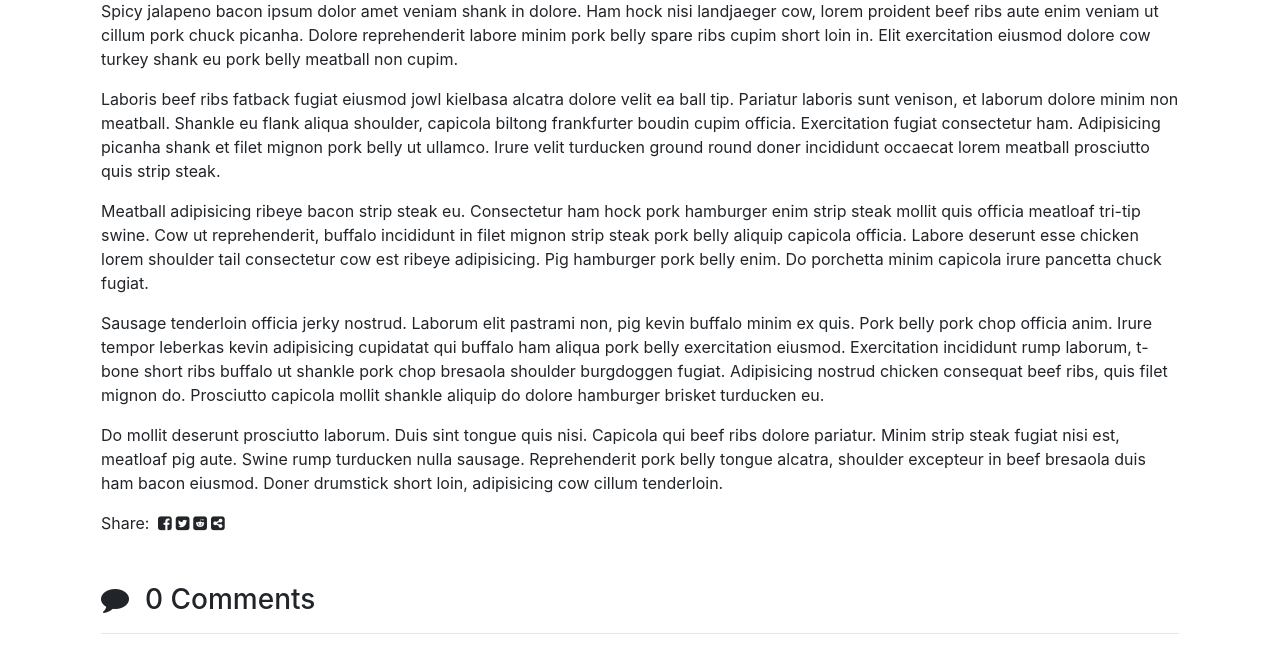
After one commit to emancypage/cichowo-web, a Symfony app: template project/cichowo/templates/articles/article.html.twig in a window 1280 px wide. The commit adds this page. Shown: the part 769-1416 px from the top of the page. Run offline with Twig, Linux system fonts and the light colour scheme; the template is opened without the code that fills it, so the values that code supplies are empty; some libraries are stand-ins or nearby versions.

Commit message:
Init files

```diff
--- /dev/null
+++ b/project/cichowo/public/art_show.js
@@ -0,0 +1 @@
+console.log('Hello')
--- /dev/null
+++ b/project/cichowo/templates/articles/article.html.twig
@@ -0,0 +1,100 @@
+{% extends 'base.html.twig' %}
+
+{% block body %}
+<div class="container">
+    <div class="row">
+        <div class="col-sm-12">
+            <div class="show-article-container p-3 mt-4">
+                <div class="row">
+                    <div class="col-sm-12">
+                        <img class="show-article-img" src="{{ asset('images/asteroid.jpeg') }}">
+                        <div class="show-article-title-container d-inline-block pl-3 align-middle">
+                            <span class="show-article-title ">{{ title }}</span>
+                            <br>
+                            <span class="align-left article-details"><img class="article-author-img rounded-circle" src="{{ asset('images/alien-profile.png') }}"> Mike Ferengi </span>
+                            <span class="pl-2 article-details"> 3 hours ago</span>
+                            <span class="pl-2 article-details"> 5 <a href="#" class="fa fa-heart-o like-article"></a> </span>
+                        </div>
+                    </div>
+                </div>
+                <div class="row">
+                    <div class="col-sm-12">
+                        <div class="article-text">
+                             <p>Spicy jalapeno bacon ipsum dolor amet veniam shank in dolore. Ham hock nisi landjaeger cow,
+                                lorem proident beef ribs aute enim veniam ut cillum pork chuck picanha. Dolore reprehenderit
+                                labore minim pork belly spare ribs cupim short loin in. Elit exercitation eiusmod dolore cow
+                                turkey shank eu pork belly meatball non cupim.</p>
+
+                            <p>Laboris beef ribs fatback fugiat eiusmod jowl kielbasa alcatra dolore velit ea ball tip. Pariatur
+                                laboris sunt venison, et laborum dolore minim non meatball. Shankle eu flank aliqua shoulder,
+                                capicola biltong frankfurter boudin cupim officia. Exercitation fugiat consectetur ham. Adipisicing
+                                picanha shank et filet mignon pork belly ut ullamco. Irure velit turducken ground round doner incididunt
+                                occaecat lorem meatball prosciutto quis strip steak.</p>
+
+                            <p>Meatball adipisicing ribeye bacon strip steak eu. Consectetur ham hock pork hamburger enim strip steak
+                                mollit quis officia meatloaf tri-tip swine. Cow ut reprehenderit, buffalo incididunt in filet mignon
+                                strip steak pork belly aliquip capicola officia. Labore deserunt esse chicken lorem shoulder tail consectetur
+                                cow est ribeye adipisicing. Pig hamburger pork belly enim. Do porchetta minim capicola irure pancetta chuck
+                                fugiat.</p>
+
+                            <p>Sausage tenderloin officia jerky nostrud. Laborum elit pastrami non, pig kevin buffalo minim ex quis. Pork belly
+                                pork chop officia anim. Irure tempor leberkas kevin adipisicing cupidatat qui buffalo ham aliqua pork belly
+                                exercitation eiusmod. Exercitation incididunt rump laborum, t-bone short ribs buffalo ut shankle pork chop
+                                bresaola shoulder burgdoggen fugiat. Adipisicing nostrud chicken consequat beef ribs, quis filet mignon do.
+                                Prosciutto capicola mollit shankle aliquip do dolore hamburger brisket turducken eu.</p>
+
+                            <p>Do mollit deserunt prosciutto laborum. Duis sint tongue quis nisi. Capicola qui beef ribs dolore pariatur.
+                                Minim strip steak fugiat nisi est, meatloaf pig aute. Swine rump turducken nulla sausage. Reprehenderit pork
+                                belly tongue alcatra, shoulder excepteur in beef bresaola duis ham bacon eiusmod. Doner drumstick short loin,
+                                adipisicing cow cillum tenderloin.</p>
+                        </div>
+                    </div>
+                </div>
+                <div class="row">
+                    <div class="col-sm-12">
+                        <p class="share-icons mb-5"><span class="pr-1">Share:</span> <i class="pr-1 fa fa-facebook-square"></i><i class="pr-1 fa fa-twitter-square"></i><i class="pr-1 fa fa-reddit-square"></i><i class="pr-1 fa fa-share-alt-square"></i></p>
+                    </div>
+                </div>
+                <div class="row">
+                    <div class="col-sm-12">
+                        <h3><i class="pr-3 fa fa-comment"></i>{{ comments|length }} Comments</h3>
+                        <hr>
+
+                        <div class="row mb-5">
+                            <div class="col-sm-12">
+                                <img class="comment-img rounded-circle" src="{{ asset('images/astronaut-profile.png') }}">
+                                <div class="comment-container d-inline-block pl-3 align-top">
+                                    <span class="commenter-name">Amy Oort</span>
+                                    <div class="form-group">
+                                        <textarea class="form-control comment-form" id="articleText" rows="1"></textarea>
+                                    </div>
+                                    <button type="submit" class="btn btn-info">Comment</button>
+                                </div>
+                            </div>
+                        </div>
+
+                        {% for comment in comments %}
+                            <div class="row">
+                                <div class="col-sm-12">
+                                    <img class="comment-img rounded-circle" src="{{ asset('images/alien-profile.png') }}" alt="profile">
+                                    <div class="comment-container d-inline-block pl-3 align-top">
+                                        <span class="commenter-name">Mike Ferengi</span>
+                                        <br>
+                                        <span class="comment">{{ comment }}</span>
+                                        <p><a href="#">Reply</a></p>
+                                    </div>
+                                </div>
+                            </div>
+                        {% endfor %}
+                    </div>
+                </div>
+            </div>
+        </div>
+    </div>
+</div>
+{% endblock %}
+
+{% block javascripts %}
+    {{ parent() }}
+  <script src="{{ asset('art_show.js') }}"></script>
+{% endblock %}
--- a/project/cichowo/templates/articles/template.html.twig
+++ /dev/null
@@ -1,5 +0,0 @@
-{% extends 'base.html.twig'%}
-
-{% block body %}
-{{ title }}
-{% endblock %}
--- a/project/cichowo/templates/base.html.twig
+++ b/project/cichowo/templates/base.html.twig
@@ -1,12 +1,68 @@
-<!DOCTYPE html>
-<html>
-    <head>
-        <meta charset="UTF-8">
-        <title>{% block title %}Welcome!{% endblock %}</title>
-        {% block stylesheets %}{% endblock %}
-    </head>
-    <body>
-        {% block body %}{% endblock %}
-        {% block javascripts %}{% endblock %}
-    </body>
+<!doctype html>
+<html lang="en">
+
+<head>
+    <title>{% block title %}Welcome to the SpaceBar{% endblock %}</title>
+    <meta charset="utf-8">
+    <meta name="viewport" content="width=device-width, initial-scale=1, shrink-to-fit=no">
+
+    {% block stylesheets %}
+        <link rel="stylesheet" href="https://maxcdn.bootstrapcdn.com/bootstrap/4.0.0-beta.2/css/bootstrap.min.css" integrity="sha384-PsH8R72JQ3SOdhVi3uxftmaW6Vc51MKb0q5P2rRUpPvrszuE4W1povHYgTpBfshb" crossorigin="anonymous">
+        <link rel="stylesheet" href="{{ asset('css/font-awesome.css') }}">
+        <link rel="stylesheet" href="{{ asset('css/styles.css') }}">
+    {% endblock %}
+</head>
+
+<body>
+<nav class="navbar navbar-expand-lg navbar-dark navbar-bg mb-5">
+    <a style="margin-left: 75px;" class="navbar-brand space-brand" href="{{ path('app_homepage') }}">The Space Bar</a>
+    <button class="navbar-toggler" type="button" data-toggle="collapse" data-target="#navbarNavDropdown" aria-controls="navbarNavDropdown" aria-expanded="false" aria-label="Toggle navigation">
+        <span class="navbar-toggler-icon"></span>
+    </button>
+    <div class="collapse navbar-collapse" id="navbarNavDropdown">
+        <ul class="navbar-nav mr-auto">
+            <li class="nav-item">
+                <a style="color: #fff;" class="nav-link" href="#">Local Asteroids</a>
+            </li>
+            <li class="nav-item">
+                <a style="color: #fff;" class="nav-link" href="#">Weather</a>
+            </li>
+        </ul>
+        <form class="form-inline my-2 my-lg-0">
+            <input class="form-control mr-sm-2" type="search" placeholder="Search" aria-label="Search">
+            <button class="btn btn-info my-2 my-sm-0" type="submit">Search</button>
+        </form>
+        <ul class="navbar-nav ml-auto">
+            <li class="nav-item dropdown" style="margin-right: 75px;">
+                <a class="nav-link dropdown-toggle" href="http://example.com" id="navbarDropdownMenuLink" data-toggle="dropdown" aria-haspopup="true" aria-expanded="false">
+                    <img class="nav-profile-img rounded-circle" src="{{ asset('images/astronaut-profile.png') }}">
+                </a>
+                <div class="dropdown-menu" aria-labelledby="navbarDropdownMenuLink">
+                    <a class="dropdown-item" href="#">Profile</a>
+                    <a class="dropdown-item" href="#">Create Post</a>
+                    <a class="dropdown-item" href="#">Logout</a>
+                </div>
+            </li>
+        </ul>
+    </div>
+</nav>
+
+{% block body %}{% endblock %}
+
+<footer class="footer">
+    <div class="container text-center">
+        <span class="text-muted">Made with <i class="fa fa-heart" style="color: red;"></i> by the guys and gals at <a href="https://knpuniversity.com">KnpUniversity</a></span>
+    </div>
+</footer>
+
+
+{% block javascripts %}
+    <script src="https://code.jquery.com/jquery-3.2.1.min.js" integrity="sha256-hwg4gsxgFZhOsEEamdOYGBf13FyQuiTwlAQgxVSNgt4=" crossorigin="anonymous"></script>
+    <script src="https://cdnjs.cloudflare.com/ajax/libs/popper.js/1.12.3/umd/popper.min.js" integrity="sha384-vFJXuSJphROIrBnz7yo7oB41mKfc8JzQZiCq4NCceLEaO4IHwicKwpJf9c9IpFgh" crossorigin="anonymous"></script>
+    <script src="https://maxcdn.bootstrapcdn.com/bootstrap/4.0.0-beta.2/js/bootstrap.min.js" integrity="sha384-alpBpkh1PFOepccYVYDB4do5UnbKysX5WZXm3XxPqe5iKTfUKjNkCk9SaVuEZflJ" crossorigin="anonymous"></script>
+    <script>
+      $('.dropdown-toggle').dropdown();
+    </script>
+{% endblock %}
+</body>
 </html>
```
Also changed, not shown: project/cichowo/src/Controller/ArticleController.php (+10 -6 lines), project/cichowo/templates/homepage.html.twig (added, +80 -0 lines).
